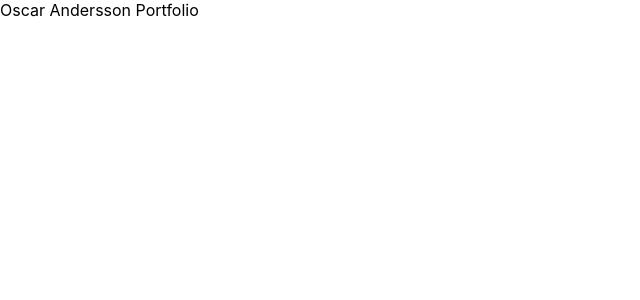
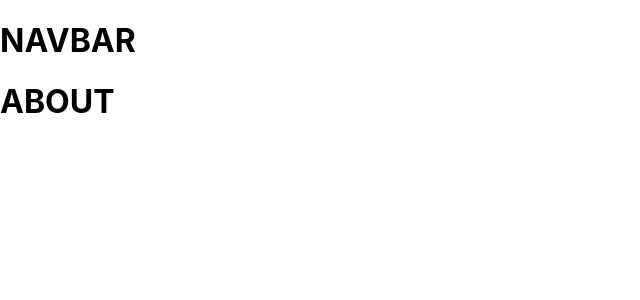
Before and after one commit to puppets101/oscarandersson-portfolio, a React (Create React App) app: page /about in a window 1280 px wide. Shown: the top 300 px of the page, without its empty margins (0-640 px from the left). Built offline with nearby package versions, Linux system fonts and the light colour scheme.

Commit message:
setup basic components

```diff
--- a/package.json
+++ b/package.json
@@ -12,6 +12,7 @@
     "@types/react-dom": "^17.0.3",
     "react": "^17.0.2",
     "react-dom": "^17.0.2",
+    "react-router-dom": "^5.2.0",
     "react-scripts": "4.0.3",
     "typescript": "^4.2.3",
     "web-vitals": "^1.1.1"
@@ -39,5 +40,8 @@
       "last 1 firefox version",
       "last 1 safari version"
     ]
+  },
+  "devDependencies": {
+    "@types/react-router-dom": "^5.1.7"
   }
 }
--- a/public/index.html
+++ b/public/index.html
@@ -10,34 +10,11 @@
       content="Web site created using create-react-app"
     />
     <link rel="apple-touch-icon" href="%PUBLIC_URL%/logo192.png" />
-    <!--
-      manifest.json provides metadata used when your web app is installed on a
-      user's mobile device or desktop. See https://developers.google.com/web/fundamentals/web-app-manifest/
-    -->
     <link rel="manifest" href="%PUBLIC_URL%/manifest.json" />
-    <!--
-      Notice the use of %PUBLIC_URL% in the tags above.
-      It will be replaced with the URL of the `public` folder during the build.
-      Only files inside the `public` folder can be referenced from the HTML.
-
-      Unlike "/favicon.ico" or "favicon.ico", "%PUBLIC_URL%/favicon.ico" will
-      work correctly both with client-side routing and a non-root public URL.
-      Learn how to configure a non-root public URL by running `npm run build`.
-    -->
-    <title>React App</title>
+    <title>Oscar Andersson | Portfolio</title>
   </head>
   <body>
     <noscript>You need to enable JavaScript to run this app.</noscript>
     <div id="root"></div>
-    <!--
-      This HTML file is a template.
-      If you open it directly in the browser, you will see an empty page.
-
-      You can add webfonts, meta tags, or analytics to this file.
-      The build step will place the bundled scripts into the <body> tag.
-
-      To begin the development, run `npm start` or `yarn start`.
-      To create a production bundle, use `npm run build` or `yarn build`.
-    -->
   </body>
 </html>
--- a/src/App.tsx
+++ b/src/App.tsx
@@ -1,5 +1,22 @@
+import { BrowserRouter, Route, Switch } from "react-router-dom";
+import Navbar from "./components/Navbar";
+import Home from "./components/Home";
+import Skills from "./components/Skills";
+import About from "./components/About";
+import Contact from "./components/Contact";
+
 function App() {
-  return <div className='App'>Oscar Andersson Portfolio</div>;
+  return (
+    <BrowserRouter>
+      <Navbar />
+      <Switch>
+        <Route component={Home} path='/' exact />
+        <Route component={Skills} path='/skills' />
+        <Route component={About} path='/about' />
+        <Route component={Contact} path='/contact' />
+      </Switch>
+    </BrowserRouter>
+  );
 }
 
 export default App;
--- /dev/null
+++ b/src/components/About.tsx
@@ -0,0 +1,7 @@
+import React from "react";
+
+function About() {
+  return <h1>ABOUT</h1>;
+}
+
+export default About;
--- /dev/null
+++ b/src/components/Contact.tsx
@@ -0,0 +1,7 @@
+import React from "react";
+
+function Contact() {
+  return <h1>CONTACT</h1>;
+}
+
+export default Contact;
--- /dev/null
+++ b/src/components/Home.tsx
@@ -0,0 +1,7 @@
+import React from "react";
+
+function Home() {
+  return <h1>HOME</h1>;
+}
+
+export default Home;
--- /dev/null
+++ b/src/components/Navbar.tsx
@@ -0,0 +1,7 @@
+import React from "react";
+
+function Navbar() {
+  return <h1>NAVBAR</h1>;
+}
+
+export default Navbar;
--- /dev/null
+++ b/src/components/Skills.tsx
@@ -0,0 +1,7 @@
+import React from "react";
+
+function Skills() {
+  return <h1>SKILLS</h1>;
+}
+
+export default Skills;
```
Also changed, not shown: 1 other file (tests, documents, lock files or other folders).
